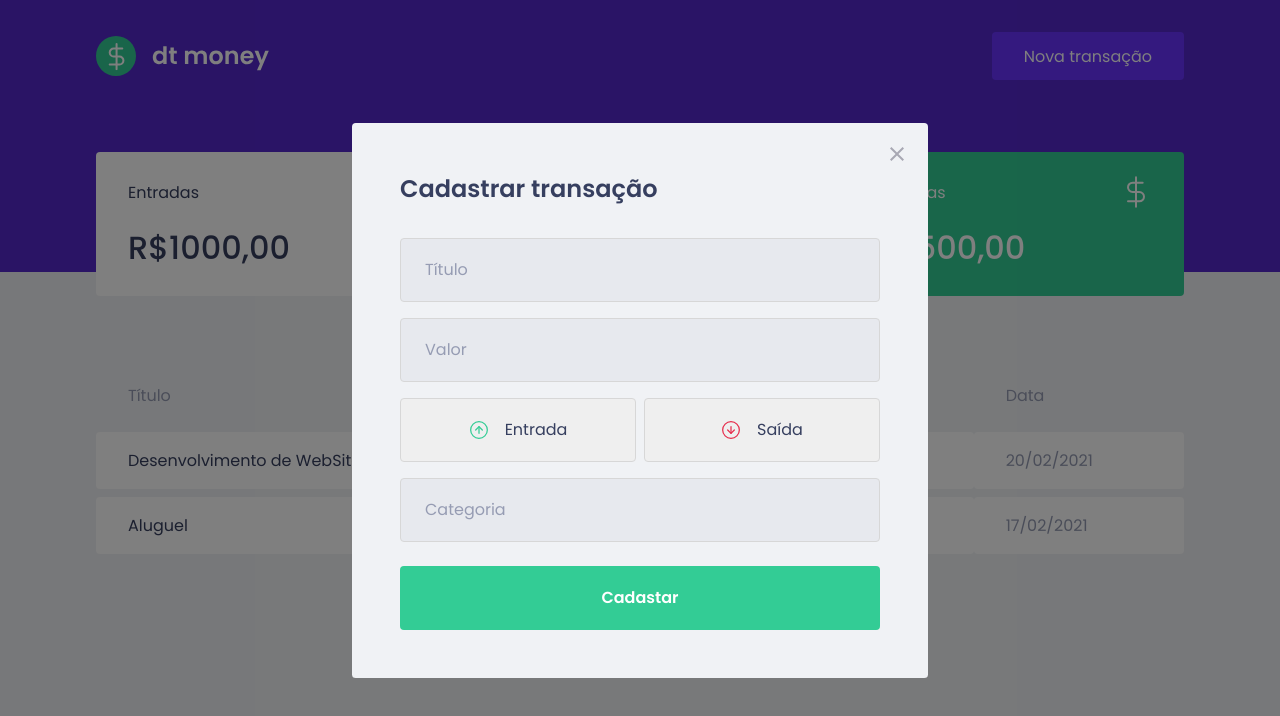
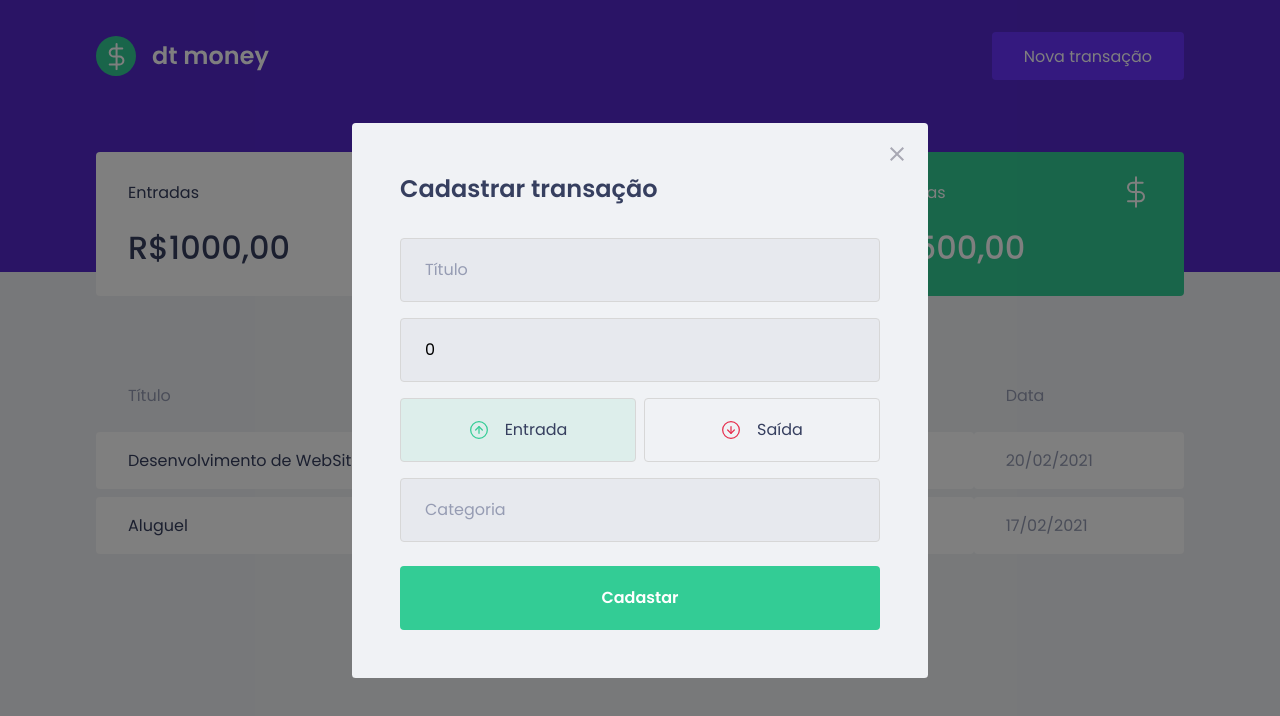
Before and after one commit to RafaPalau/dtmoney-ignite, a React (Create React App) app: page / in a window 1280 px wide. Both pictures are taken after a click on the button "Nova transação". Shown: the top 716 px of the page. Built offline with nearby package versions, Linux system fonts and the light colour scheme; no server answers; what miragejs would draw is missing.

Commit message:
Recebendo informações do input e salvando na API

```diff
--- a/src/components/NewTransactionModal/index.tsx
+++ b/src/components/NewTransactionModal/index.tsx
@@ -1,8 +1,10 @@
+import { FormEvent, useState } from "react";
 import Modal from "react-modal";
 import closeImg from "../../assets/close.svg";
 import incomeImg from "../../assets/income.svg";
 import outcomeImg from "../../assets/outcome.svg";
-import { Container, TransactionTypeContainer } from "./styles";
+import { api } from "../../services/api";
+import { Container, TransactionTypeContainer, RadioBox } from "./styles";
 
 interface NewTransactionModalProps {
   isOpen: boolean;
@@ -13,6 +15,25 @@
   isOpen,
   onRequestClose,
 }: NewTransactionModalProps) {
+  const [title, setTitle] = useState("");
+  const [value, setValue] = useState(0);
+  const [category, setCategory] = useState("");
+
+  const [type, setType] = useState("deposit");
+
+  // Tipar o event com o FormEvent
+  function handleCreateNewTransaction(event: FormEvent) {
+    event.preventDefault();
+
+    const data = {
+      title,
+      value,
+      category,
+      type,
+    }
+    api.post('/transactions', data)
+  }
+
   return (
     <Modal
       overlayClassName='react-modal-overlay'
@@ -27,24 +48,50 @@
       >
         <img src={closeImg} alt='Fechar Modal' />
       </button>
-      <Container>
+      <Container onSubmit={handleCreateNewTransaction}>
         <h2>Cadastrar transação</h2>
-        <input placeholder='Título' />
-        <input type='number' placeholder='Valor' />
+        <input
+          placeholder='Título'
+          value={title}
+          onChange={(event) => setTitle(event.target.value)}
+        />
+        <input
+          type='number'
+          placeholder='Valor'
+          value={value}
+          // o target.event sempre retorna string
+          // Mesmo quando o input é number
+          // Precisamos converter para Number
+          onChange={(event) => setValue(Number(event.target.value))}
+        />
 
         <TransactionTypeContainer>
-          <button type='button'>
+          <RadioBox
+            type='button'
+            onClick={() => setType("deposit")}
+            isActive={type === "deposit"}
+            activeColor='green'
+          >
             <img src={incomeImg} alt='Entrada' />
             <span>Entrada</span>
-          </button>
+          </RadioBox>
 
-          <button type='button'>
+          <RadioBox
+            type='button'
+            onClick={() => setType("withdraw")}
+            isActive={type === "withdraw"}
+            activeColor='red'
+          >
             <img src={outcomeImg} alt='Saída' />
             <span>Saída</span>
-          </button>
+          </RadioBox>
         </TransactionTypeContainer>
 
-        <input placeholder='Categoria' />
+        <input
+          placeholder='Categoria'
+          value={category}
+          onChange={(event) => setCategory(event.target.value)}
+        />
         <button type='submit'>Cadastar</button>
       </Container>
     </Modal>
--- a/src/components/NewTransactionModal/styles.ts
+++ b/src/components/NewTransactionModal/styles.ts
@@ -1,5 +1,5 @@
 import styled from 'styled-components';
-import { darken } from 'polished'
+import { darken, transparentize } from 'polished'
 
 export const Container = styled.form`
 h2{
@@ -53,10 +53,29 @@
 grid-template-columns: 1fr 1fr;
 gap: 0.5rem;
 
-button{
+`
+
+interface RadioBoxProps {
+  isActive: boolean;
+  activeColor: 'green' | 'red';
+}
+
+const colors = {
+  green: '#33CC95',
+  red: '#E52E40'
+}
+
+export const RadioBox = styled.button<RadioBoxProps>`
   height: 4rem;
   border: 1px solid #d7d7d7;
   border-radius: 0.25rem;
+
+// A função é chamada automaticamento seus props.
+// E dentro das props tem a opção isActive
+// Isso é Javascript por isso das aspas
+  background: ${props => props.isActive
+    ? transparentize(0.9, colors[props.activeColor])
+    : 'transparent'};
 
   display: flex;
   align-items: center;
@@ -80,5 +99,4 @@
     font-size: 1rem;
     color: var(--text-title);
   }
-}
-`
+`;
--- a/src/index.tsx
+++ b/src/index.tsx
@@ -1,28 +1,33 @@
 import React from "react";
 import ReactDOM from "react-dom";
-import { createServer } from "miragejs";
+import { createServer, Model } from "miragejs";
 import { App } from "./App";
 
 createServer({
+  models: {
+    // primeira "tabela" a salvar no banco de dados
+    transaction: Model, // Importar o Model do Mirage
+  },
+
+
   // Quais rotas teremos na API ficticia
   routes() {
     // As nossas chamadas serão a partir
     // de api
     this.namespace = "api";
-
     // para cada uma das rotas faremos devolveremos alguma coisa
     // Nesse exemplo um objeto com alguns dados.
     this.get("/transactions", () => {
-      return [
-        {
-          id: 1,
-          title: "Transaction 1",
-          amount: 400,
-          type: "deposit",
-          category: "food",
-          createdAt: new Date(),
-        },
-      ];
+      // Retornamos todas as transaction que tem no banco de dados
+      return this.schema.all("transaction");
+    });
+    // Aqui podemos receber 2 parametros, schema e request
+    this.post("/transactions", (schema, request) => {
+      // preciso converter o formato texto para o json
+      const data = JSON.parse(request.requestBody);
+      // No banco de dados vamos colocar como primeiro parâmetro
+      // qual o model inserido e segundo os dados que vamos salvar.
+      return schema.create("transaction", data);
     });
   },
 });
```
